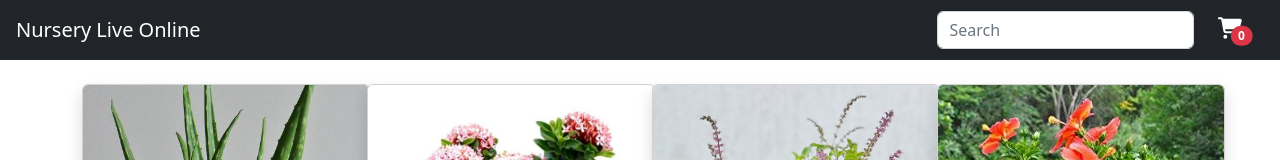
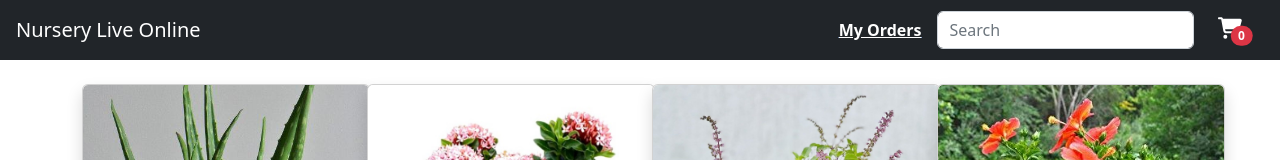
Before and after one commit to premraj234/React-project2, a React (Create React App) app: page / in a window 1280 px wide. Shown: the top 160 px of the page. Built offline with nearby package versions, Linux system fonts and the light colour scheme.

Commit message:
implemented get

```diff
--- a/src/App.css
+++ b/src/App.css
@@ -68,3 +68,9 @@ tr{
   justify-content: center;
   text-align: center;
 }
+
+.order{
+  color: white;
+  font-weight: 600;
+  margin-right: 15px;
+}
--- a/src/App.js
+++ b/src/App.js
@@ -3,8 +3,9 @@ import './App.css';
 import "../node_modules/bootstrap/dist/css/bootstrap.min.css";
 import 'bootstrap/dist/css/bootstrap.min.css';
 import 'bootstrap/dist/js/bootstrap.bundle.min';
-import Home from "./Home"
+import Home from "./Home";
 import Cart from "./Cart";
+import Order from "./Orders"
 import {BrowserRouter, Route, Routes} from "react-router-dom"
 import {CartProvider} from "react-use-cart";
 
@@ -19,6 +20,7 @@ function App() {
     <Routes>
     <Route path="/" element={<Home/>}exact/>
     <Route path="/cart" element={<Cart/>}/>
+    <Route path="Order" element={<Order/>}/>
     </Routes>
     </BrowserRouter>
     </CartProvider>
--- a/src/Cart.js
+++ b/src/Cart.js
@@ -16,7 +16,7 @@ function Cart() {
   if (isEmpty) return <h1 className="text-center mt-5">Your Cart is Empty</h1>
 
   async function doPostRequest() {
-    let res = await axios.post('https://dab9jmmb6l.execute-api.ap-south-1.amazonaws.com/production/hello', {
+    await axios.post('https://dab9jmmb6l.execute-api.ap-south-1.amazonaws.com/production/hello', {
         name : JSON.stringify(items)
  });
 }
@@ -63,7 +63,7 @@ function Cart() {
           <button className="btn btn-danger me-1" onClick={()=>emptyCart()}>
             Clear Cart
           </button>
-          <button className="btn btn-primary" onClick={()=>doPostRequest()}>Place order</button>
+          <button className="btn btn-primary" onClick={()=>doPostRequest}>Place order</button>
         </div>
       </div>
     </section>
--- a/src/Home.js
+++ b/src/Home.js
@@ -10,7 +10,7 @@ import { faShoppingCart } from '@fortawesome/free-solid-svg-icons';
 
 function  Home() {
 const [search, setSearch] = useState("");
-const {totalItems} =useCart();
+const {totalItems} = useCart();
   return (
     <>
           <nav className="navbar navbar-expand-lg navbar-dark bg-dark p-1">
@@ -21,6 +21,7 @@ const {totalItems} =useCart();
                     </button>
                     <div className="collapse navbar-collapse" id="navbarSupportedContent">
                         <ul className="navbar-nav me-auto mb-2 mb-lg-0"></ul>
+                            <Link to={"/Order"}><a className='order'>My Orders</a></Link>
                             <form className="d-flex">
                                 <input className="form-control me-4"  type="search" placeholder="Search" aria-label="Search"
                                     onChange={(e) => {
--- a/src/Orders.js
+++ b/src/Orders.js
@@ -0,0 +1,45 @@
+import React from 'react'
+import {useState , useEffect} from "react";
+import Axios from "axios";
+
+
+function Orders() {
+    const [data, setData] = useState([]);
+    const scatter = [""]
+
+
+    useEffect(()=>{
+        async function doGetRequest() {
+           const res =  await Axios.get('https://dab9jmmb6l.execute-api.ap-south-1.amazonaws.com/production/hello')
+                console.log(res.data)
+             }
+             doGetRequest()
+    },[])
+
+        const text = JSON.parse(data)
+        console.log(text)
+
+
+  return (
+   <>
+   <section className='container py-5' >
+    <div className='row justify-content-center'>
+        <div className='col-12 mt-4'>
+            <h5>My Orders</h5>
+            <table className='table table-light table-hover'>
+                <tbody>
+                    <tr className='headings'>
+                        <th></th>
+                        <th>productName</th>
+                        <th>price</th>
+                    </tr>
+                </tbody>
+            </table>
+        </div>
+    </div>
+   </section>
+   </>
+  )
+};
+
+export default Orders;
```
